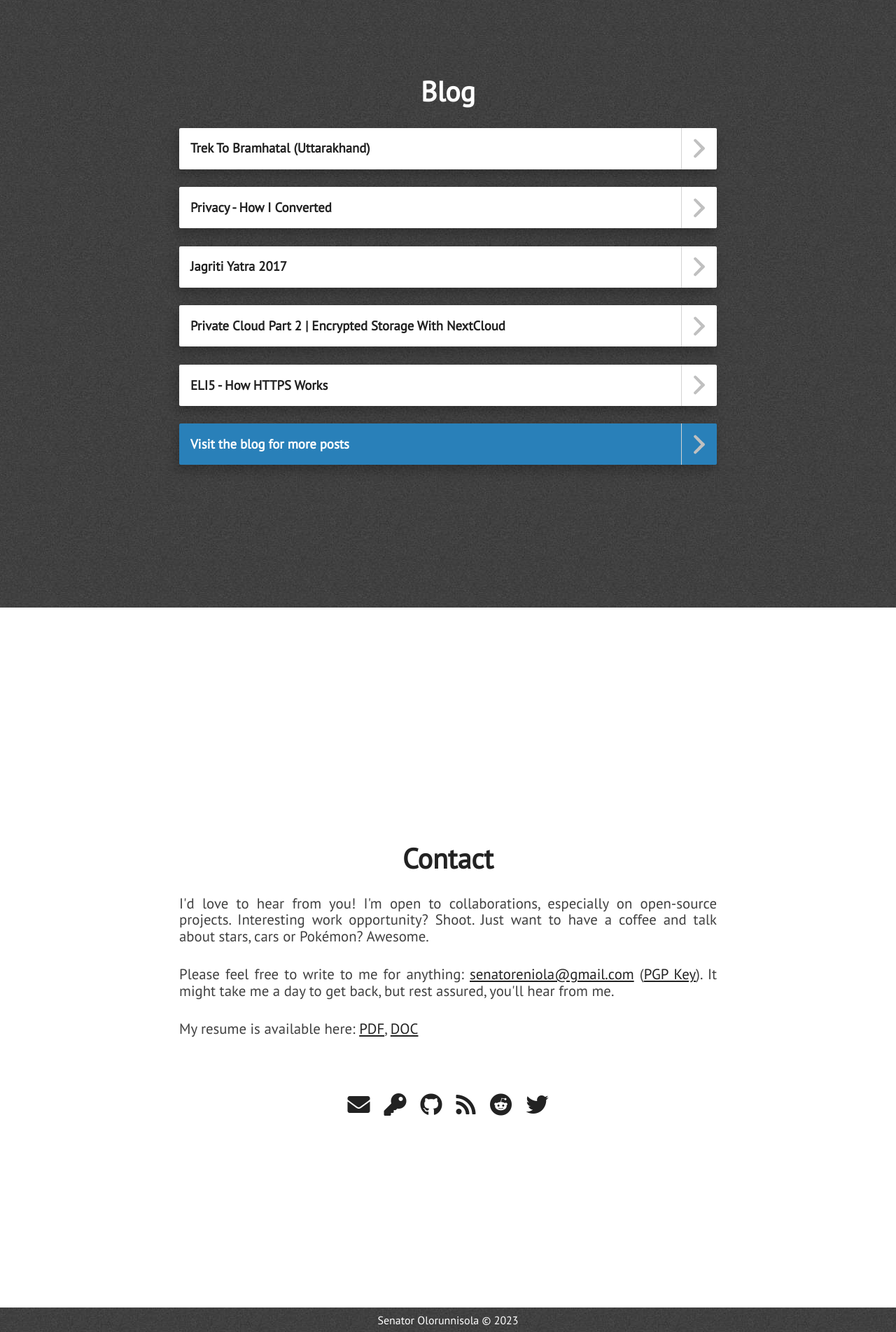
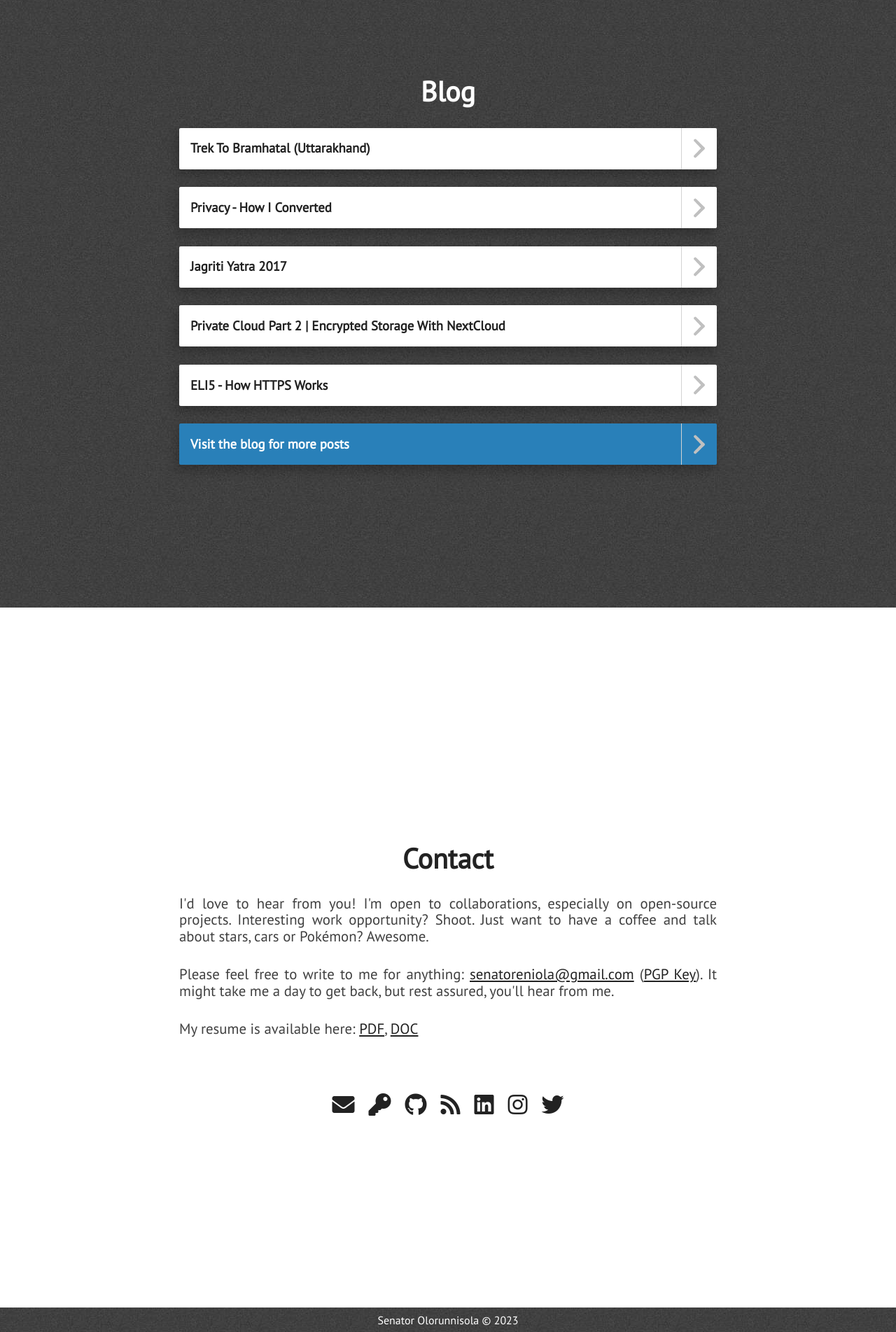
Before and after one commit to nexinovation/senator-dev.github.io, a Jekyll site: the page built from index.html, in a window 1280 px wide. Shown: the part 4078-5981 px from the top of the page at 70% size. Built offline with Jekyll 4.4.1, drawn with Linux system fonts in a browser that asks for light colours; nearby versions of some CDN libraries.

Commit message:
Update extra.html

```diff
--- a/_includes/extra.html
+++ b/_includes/extra.html
@@ -24,11 +24,11 @@
                 <span class="hint--bottom bottom-link" aria-label="Web Blog">
                     <a href="{{ site.blog_url }}"><i class="head-icon fas fa-rss"></i></a>
                 </span>
-                <!-- <span class="hint--bottom bottom-link" aria-label="Keybase">
-                    <a href="https://keybase.io/{{ site.keybase_username }}"><i class="head-icon fab fa-keybase"></i></a>
-                </span> -->
-                <span class="hint--bottom bottom-link" aria-label="Reddit">
-                    <a href="https://www.reddit.com/u/{{ site.reddit_username }}"><i class="head-icon fab fa-reddit"></i></a>
+                <span class="hint--bottom bottom-link" aria-label="Linkedin">
+                    <a href="https://linkedin.com/in/{{ site.linkedin_username }}"><i class="head-icon fab fa-linkedin"></i></a>
+                </span>
+                <span class="hint--bottom bottom-link" aria-label="Instagram">
+                    <a href="https://instagram.com/{{ site.instagram_username }}"><i class="head-icon fab fa-instagram"></i></a>
                 </span>
                 <span class="hint--bottom bottom-link" aria-label="Twitter">
                     <a href="https://twitter.com/{{ site.twitter_username }}"><i class="head-icon fab fa-twitter"></i></a>
```
